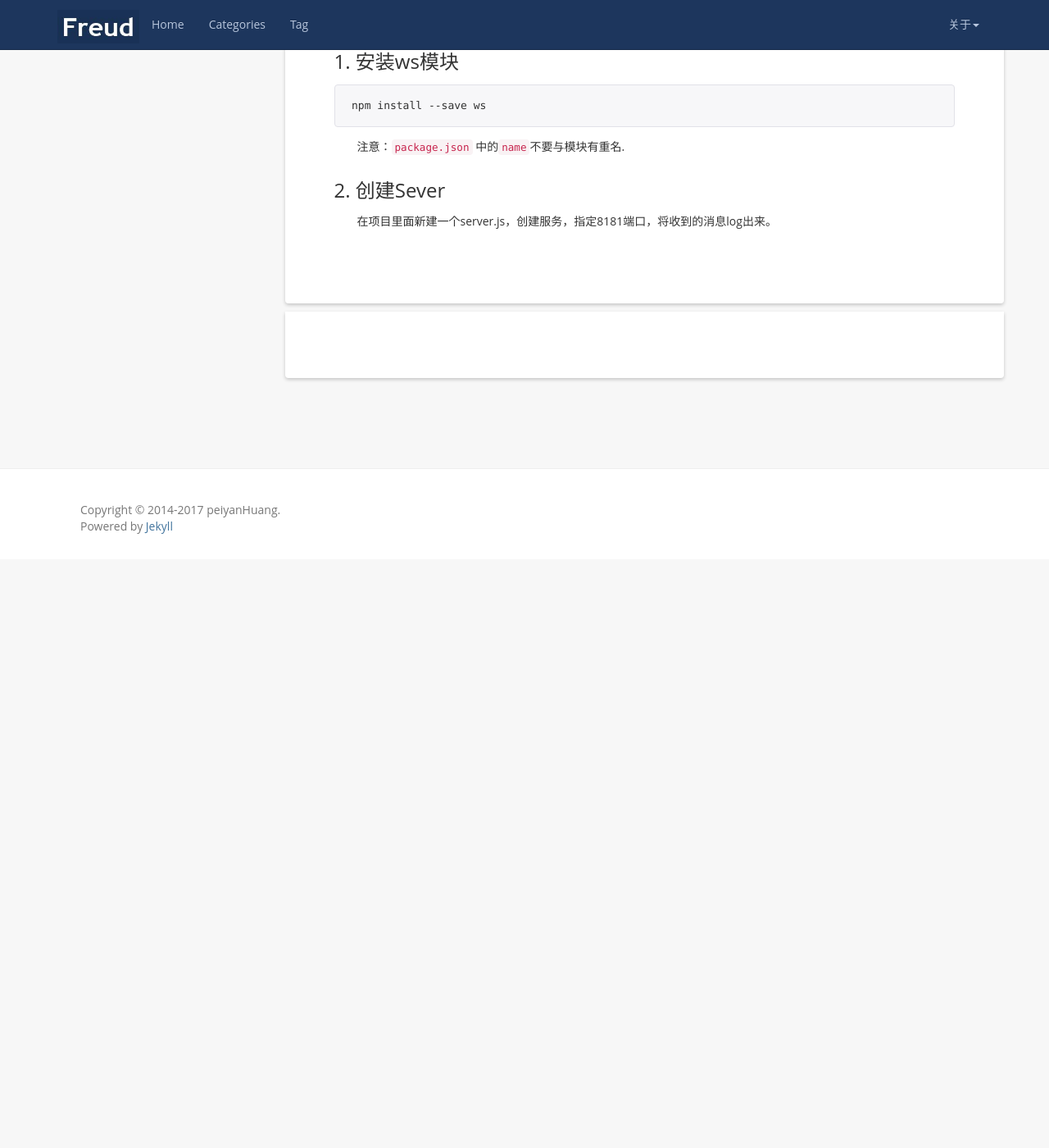
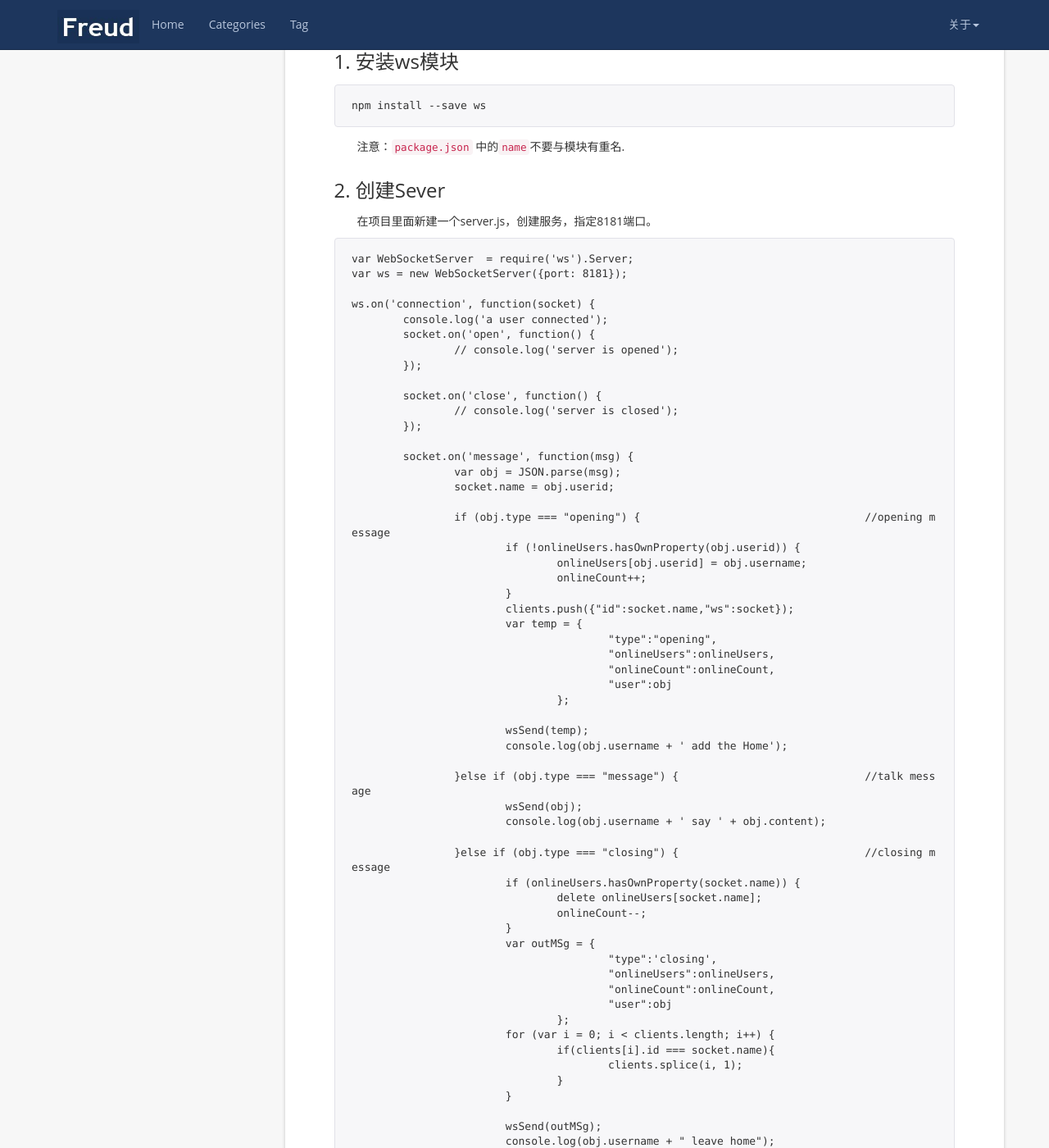
Before and after one commit to peiyanhuang/MyBlog, a Jekyll site: the page built from _posts/2017-02-15-websocket-server.md, in a window 1280 px wide and 1400 px high, scrolled down 483 px. Shown: the whole window at 82% size. Built offline with Jekyll 4.4.1, drawn with Linux system fonts in a browser that asks for light colours; nearby versions of some CDN libraries; before the commit the page ends 1165 px from its top, so only the background shows below that; some of the changed text lies outside the part shown.

Commit message:
create websocket

````diff
--- a/_posts/2017-02-15-websocket-server.md
+++ b/_posts/2017-02-15-websocket-server.md
@@ -17,4 +17,83 @@ tag: Node
 
 ### 2. 创建Sever
 
-在项目里面新建一个server.js，创建服务，指定8181端口，将收到的消息log出来。
+在项目里面新建一个server.js，创建服务，指定8181端口。
+
+```
+var WebSocketServer  = require('ws').Server;
+var ws = new WebSocketServer({port: 8181});
+
+ws.on('connection', function(socket) {
+	console.log('a user connected');
+	socket.on('open', function() {
+		// console.log('server is opened');
+	});
+
+	socket.on('close', function() {
+		// console.log('server is closed');
+	});
+
+	socket.on('message', function(msg) {
+		var obj = JSON.parse(msg);
+		socket.name = obj.userid;
+
+		if (obj.type === "opening") {					//opening message
+			if (!onlineUsers.hasOwnProperty(obj.userid)) {
+				onlineUsers[obj.userid] = obj.username;
+				onlineCount++;
+			}
+			clients.push({"id":socket.name,"ws":socket});
+			var temp = {
+					"type":"opening",
+					"onlineUsers":onlineUsers,
+					"onlineCount":onlineCount,
+					"user":obj
+				};
+
+			wsSend(temp);
+			console.log(obj.username + ' add the Home');
+
+		}else if (obj.type === "message") {				//talk message
+			wsSend(obj);
+			console.log(obj.username + ' say ' + obj.content);
+
+		}else if (obj.type === "closing") {				//closing message
+			if (onlineUsers.hasOwnProperty(socket.name)) {
+				delete onlineUsers[socket.name];
+				onlineCount--;
+			}
+			var outMSg = {
+					"type":'closing',
+					"onlineUsers":onlineUsers,
+					"onlineCount":onlineCount,
+					"user":obj
+				};
+			for (var i = 0; i < clients.length; i++) {
+				if(clients[i].id === socket.name){
+					clients.splice(i, 1);
+				}
+			}
+
+			wsSend(outMSg);
+			console.log(obj.username + " leave home");
+		}
+	});
+});
+```
+
+消息发送函数:
+
+```
+function wsSend(cont) {			//send message to all user
+    for (var i = 0; i < clients.length; i++) {
+        var clientSocket = clients[i].ws;
+        clientSocket.send(JSON.stringify(cont));
+    }
+}
+```
+
+注意：此处`send`发送消息只能发送`文本`或`二进制`数据，JSON数据要通过`JSON.stringify()`和`JSON.parse()`转换。
+
+运用`ws`模块创建websocket[源码](https://github.com/peiyanhuang/learn/tree/master/nodejs-learn/node-webSocket-server/ws)
+
+运用`socket.io`模块创建websocket[源码](https://github.com/peiyanhuang/learn/tree/master/nodejs-learn/node-webSocket-server/socket.io)
````
